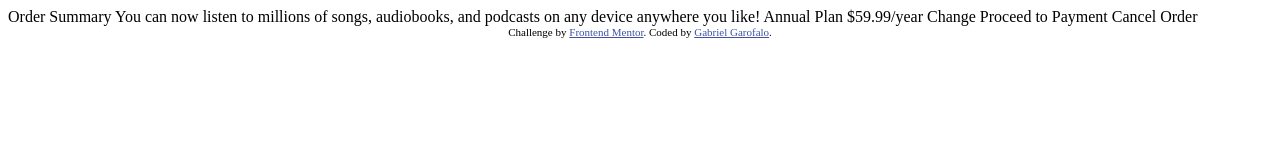
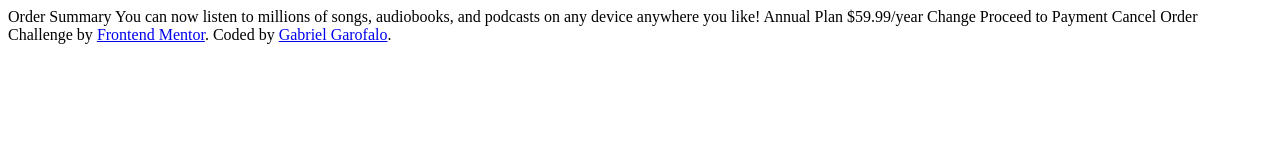
Before and after one commit to xweret/Order-Summary-Component, a plain HTML site: page order-summary-component-main/index.html in a window 1280 px wide. Drawn offline with Linux system fonts and the light colour scheme.

Commit message:
wireframe

```diff
--- a/order-summary-component-main/index.html
+++ b/order-summary-component-main/index.html
@@ -1,3 +1,4 @@
+
 <!DOCTYPE html>
 <html lang="en">
 <head>
@@ -7,12 +8,9 @@
   <link rel="icon" type="image/png" sizes="32x32" href="./images/favicon-32x32.png">
 
   <title>Frontend Mentor | Order summary card</title>
+  <link rel="stylesheet" href="style.css">
 
-  <!-- Feel free to remove these styles or customise in your own stylesheet 👍 -->
-  <style>
-    .attribution { font-size: 11px; text-align: center; }
-    .attribution a { color: hsl(228, 45%, 44%); }
-  </style>
+
 </head>
 <body>
 
```
Also changed, not shown: order-summary-component-main/style.css (added).
